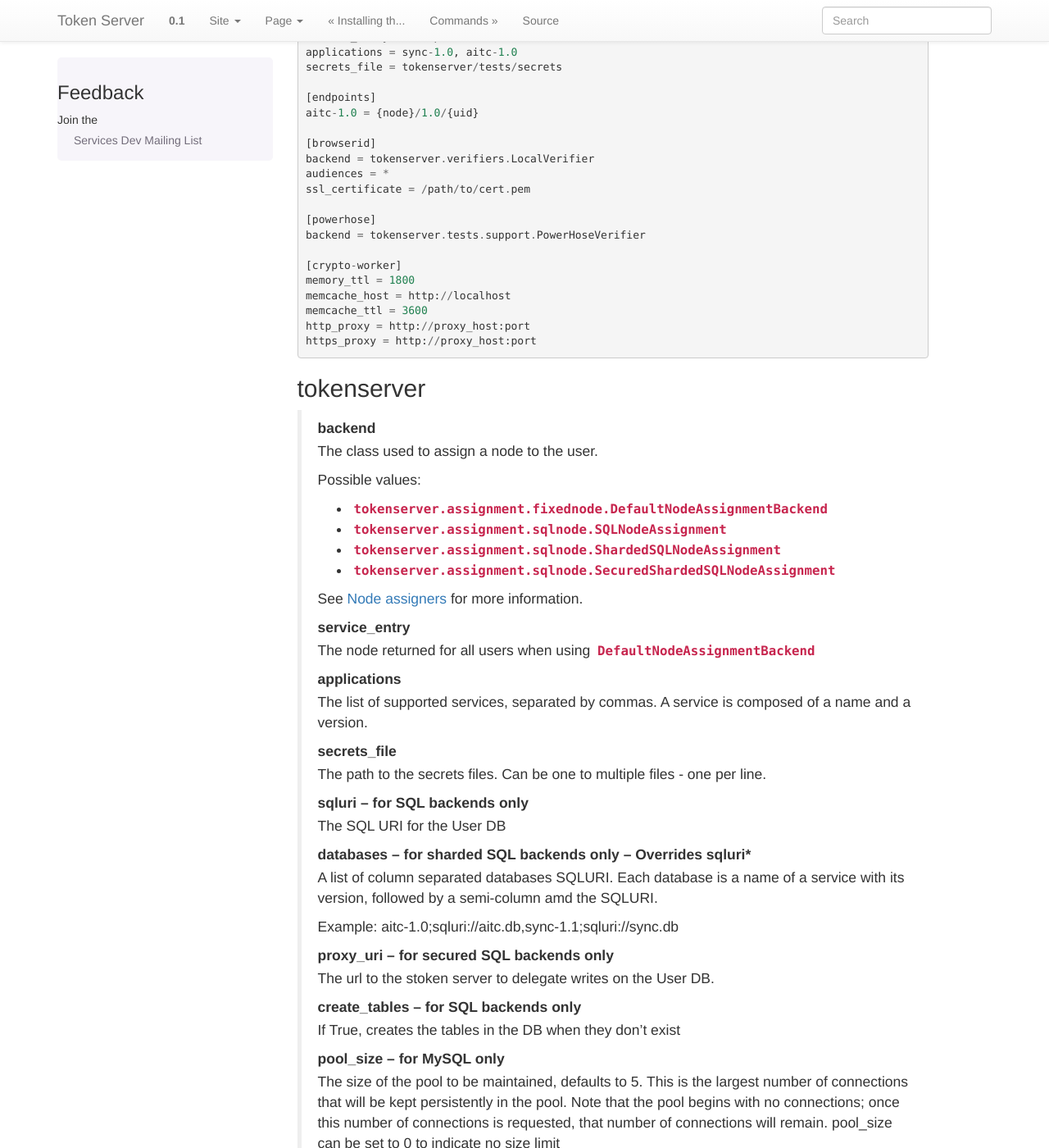
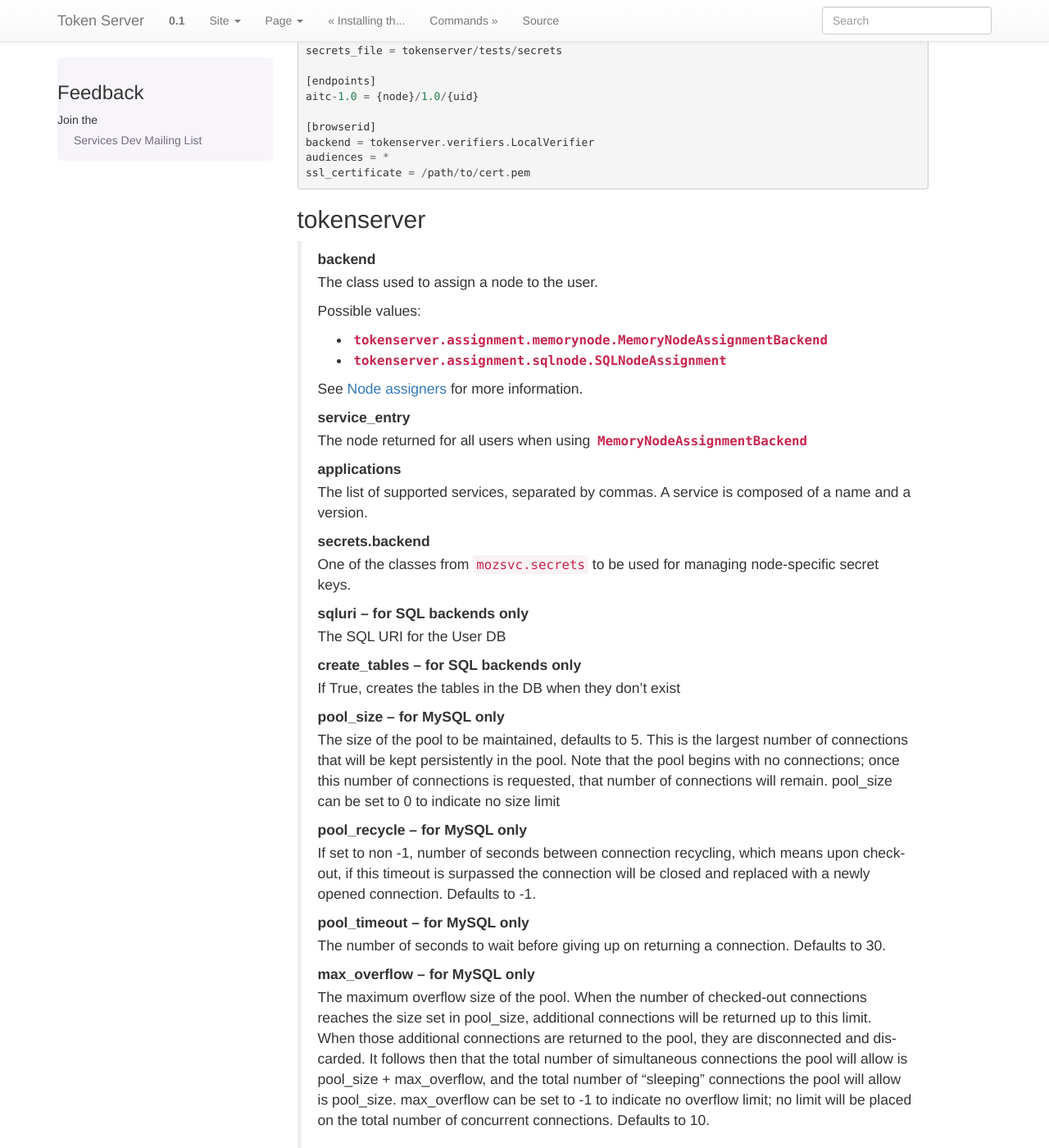
Before and after one commit to mozilla-services/tokenserver, a Sphinx documentation site: the page built from docs/source/configuration.rst, in a window 1280 px wide and 1400 px high, scrolled down 325 px. Shown: the whole window at 82% size. Built offline with Sphinx 7.4.7, drawn with Linux system fonts in a browser that asks for light colours; cross-references to code outside the pages are shown as plain code; some of the changed text lies outside the part shown.

Commit message:
Update docs to reflect latest state of the code.

```diff
--- a/docs/source/configuration.rst
+++ b/docs/source/configuration.rst
@@ -10,7 +10,6 @@ Relevant sections:
 - tokenserver
 - endpoints
 - browserid
-- powerhose
 
 Example::
 
@@ -28,15 +27,6 @@ Example::
     audiences = *
     ssl_certificate = /path/to/cert.pem
 
-    [powerhose]
-    backend = tokenserver.tests.support.PowerHoseVerifier
-
-    [crypto-worker]
-    memory_ttl = 1800
-    memcache_host = http://localhost
-    memcache_ttl = 3600
-    http_proxy = http://proxy_host:port
-    https_proxy = http://proxy_host:port
 
 tokenserver
 ~~~~~~~~~~~
@@ -45,34 +35,24 @@ tokenserver
 
         Possible values:
 
-        - :class:`tokenserver.assignment.fixednode.DefaultNodeAssignmentBackend`
+        - :class:`tokenserver.assignment.memorynode.MemoryNodeAssignmentBackend`
         - :class:`tokenserver.assignment.sqlnode.SQLNodeAssignment`
-        - :class:`tokenserver.assignment.sqlnode.ShardedSQLNodeAssignment`
-        - :class:`tokenserver.assignment.sqlnode.SecuredShardedSQLNodeAssignment`
 
         See :ref:`nodeassign` for more information.
 
     **service_entry**
-        The node returned for all users when using :class:`DefaultNodeAssignmentBackend`
+        The node returned for all users when using :class:`MemoryNodeAssignmentBackend`
 
     **applications**
         The list of supported services, separated by commas. A service is composed
         of a name and a version.
 
-    **secrets_file**
-        The path to the secrets files. Can be one to multiple files - one per line.
+    **secrets.backend**
+        One of the classes from :module:`mozsvc.secrets` to be used for managing
+        node-specific secret keys.
 
     **sqluri** -- for SQL backends only
         The SQL URI for the User DB
-
-    **databases** -- for sharded SQL backends only --  **Overrides sqluri***
-        A list of column separated databases SQLURI. Each database is a name of
-        a service with its version, followed by a semi-column amd the SQLURI.
-
-        Example: aitc-1.0;sqluri://aitc.db,sync-1.1;sqluri://sync.db
-
-    **proxy_uri** -- for secured SQL backends only
-        The url to the stoken server to delegate writes on the User DB.
 
     **create_tables** -- for SQL backends only
         If True, creates the tables in the DB when they don't exist
@@ -132,13 +112,15 @@ browserid
 
         Possible values:
 
+        - :class:`tokenserver.verifiers.RemoteVerifier`
         - :class:`tokenserver.verifiers.LocalVerifier`
-        - :class:`tokenserver.verifiers.PowerHoseVerifier`
 
         See :ref:`verifiers` for more information.
 
      **audience**
-        A whitelist of supported audience. "*" for all
+        A whitelist of supported audiences.  Ordinarily this should be
+        set to the publicly-visible hostname of the server.  A value of
+        "*" will match any audience, and may be useful for testing purposes.
 
      **ssl_certificate**
         How to validate the SSL certificate of the server when fetching its
--- a/docs/source/index.rst
+++ b/docs/source/index.rst
@@ -21,6 +21,6 @@ Contributions and Feedback
 --------------------------
 
 You can reach us for any feedback, bug report, or to contribute, at
-https://github.com/mozilla-services/token-server
+https://github.com/mozilla-services/tokenserver
 
 We can also be found in the **#services-dev** channel on freenode.net.
--- a/docs/source/installation.rst
+++ b/docs/source/installation.rst
@@ -14,7 +14,7 @@ This set of instruction should work out of the box under RHEL6.
 
 Once this is done, you can run the server with Paster::
 
-    $ bin/paster serve etc/tokenserver-dev.ini
+    $ local/bin/paster serve etc/tokenserver-dev.ini
 
 
 Specific instructions on other platforms
```
Also changed, not shown: docs/source/library.rst (+6 -12 lines), 1 other file.
